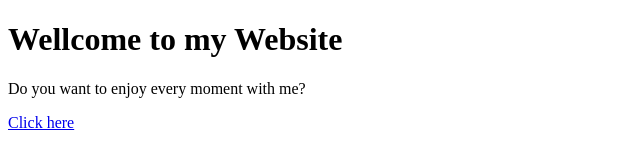
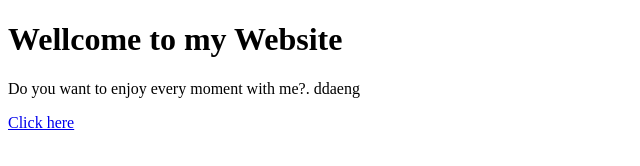
Before and after one commit to vivi8220/15122021, a plain HTML site: page index.html in a window 1280 px wide. Shown: the full height of the page, 0-640 px from the left. Drawn offline with Linux system fonts and the light colour scheme.

Commit message:
Tạo xung đột

```diff
--- a/index.html
+++ b/index.html
@@ -8,7 +8,7 @@
 </head>
 <body>
     <h1>Wellcome to my Website </h1>
-    <p>Do you want to enjoy every moment with me?</p>
+    <p>Do you want to enjoy every moment with me?. ddaeng </p>
     <a href="about.html">Click here</a>
 </body>
 </html>
```
